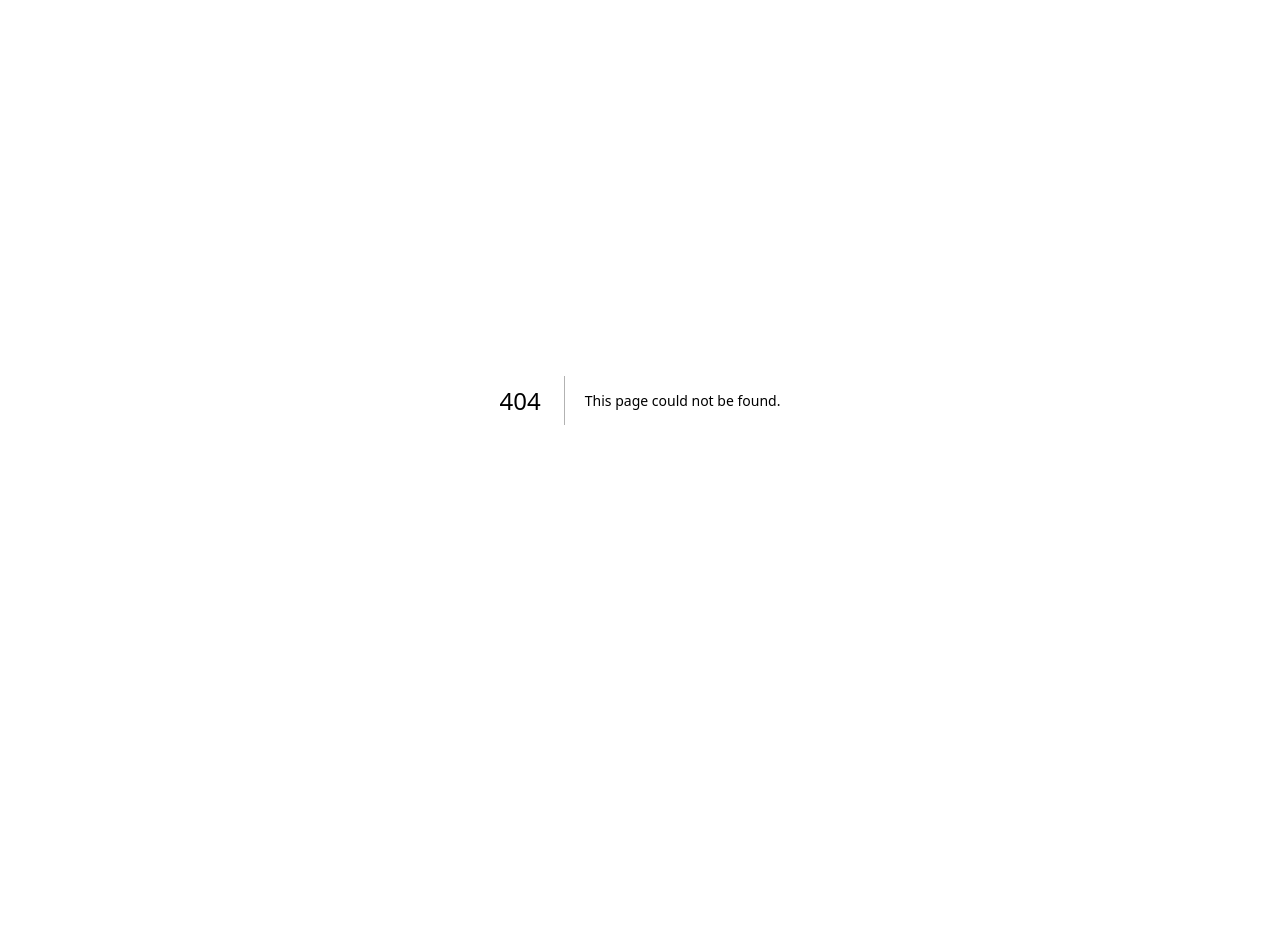
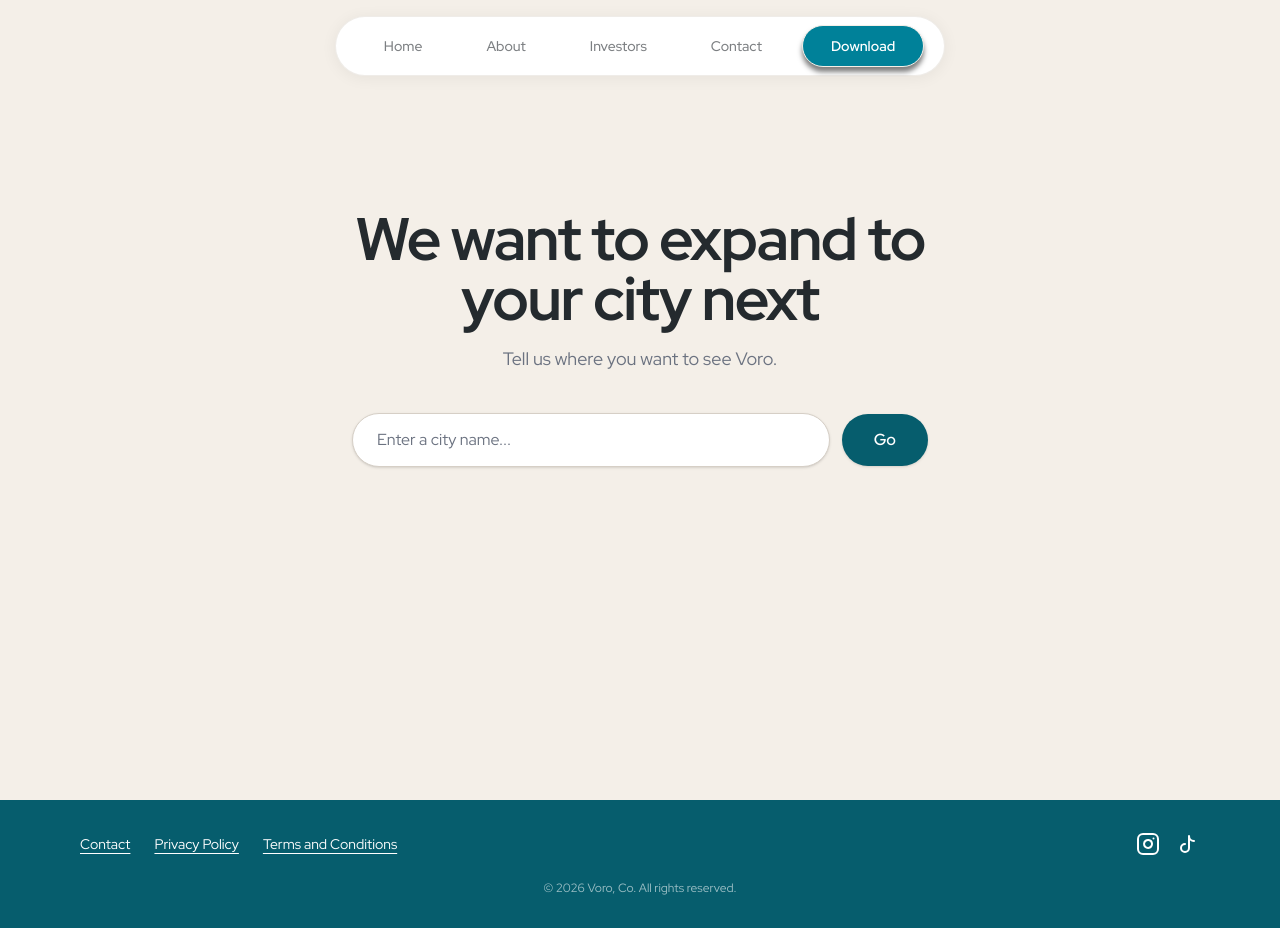
Before and after one commit to voro-club/voro-website, a Next.js app: page /vote in a window 1280 px wide. Before the commit this address had no page. Before the commit the page ends 800 px from the top, so only its background shows below. Built offline with nearby package versions, Linux system fonts and the light colour scheme.

Commit message:
vote page with API

```diff
--- a/package.json
+++ b/package.json
@@ -13,6 +13,7 @@
     "clsx": "^2.1.1",
     "lucide-react": "^0.577.0",
     "next": "16.1.6",
+    "nodemailer": "^8.0.2",
     "radix-ui": "^1.4.3",
     "react": "19.2.3",
     "react-dom": "19.2.3",
@@ -21,6 +22,7 @@
   "devDependencies": {
     "@tailwindcss/postcss": "^4",
     "@types/node": "^20",
+    "@types/nodemailer": "^7.0.11",
     "@types/react": "^19",
     "@types/react-dom": "^19",
     "babel-plugin-react-compiler": "1.0.0",
--- /dev/null
+++ b/src/app/api/vote/route.ts
@@ -0,0 +1,80 @@
+import { NextResponse } from "next/server";
+import nodemailer from "nodemailer";
+
+const TO_EMAIL = "hello@voro.club";
+
+// Validate: non-empty, only English letters and spaces
+function isValidCity(value: unknown): value is string {
+  if (typeof value !== "string") return false;
+  const trimmed = value.trim();
+  if (!trimmed) return false;
+  return /^[a-zA-Z ]+$/.test(trimmed);
+}
+
+export async function POST(request: Request) {
+  try {
+    const body = await request.json();
+    const city = body?.city;
+
+    if (!isValidCity(city)) {
+      return NextResponse.json(
+        { error: "Invalid city" },
+        { status: 400 }
+      );
+    }
+
+    const trimmedCity = city.trim();
+
+    const host = process.env.SMTP_HOST;
+    const port = process.env.SMTP_PORT;
+    const user = process.env.SMTP_USER;
+    const pass = process.env.SMTP_PASS;
+
+    if (!host || !port || !user || !pass) {
+      console.error("Missing SMTP env: SMTP_HOST, SMTP_PORT, SMTP_USER, SMTP_PASS");
+      return NextResponse.json(
+        { error: "Server configuration error" },
+        { status: 500 }
+      );
+    }
+
+    const transporter = nodemailer.createTransport({
+      host,
+      port: Number(port),
+      secure: port === "465",
+      auth: { user, pass },
+    });
+
+    const now = new Date();
+    const dateStr = now.toLocaleString("en-US", {
+      dateStyle: "medium",
+      timeStyle: "short",
+    });
+
+    const text = [
+      "Sent via form submission from Voro",
+      "",
+      `Other: ${trimmedCity}`,
+      "",
+      dateStr,
+      "",
+      "-- Voro Team",
+      TO_EMAIL,
+    ].join("\n");
+
+    await transporter.sendMail({
+      from: `"Voro" <${user}>`,
+      to: TO_EMAIL,
+      subject: "Form Submission - Vote For Your City Form",
+      text,
+    });
+
+    return NextResponse.json({ ok: true });
+  } catch (err) {
+    console.error("Vote API error:", err);
+    return NextResponse.json(
+      { error: "Failed to send" },
+      { status: 500 }
+    );
+  }
+}
--- /dev/null
+++ b/src/app/vote/page.tsx
@@ -0,0 +1,129 @@
+"use client";
+
+import { useState, useRef } from "react";
+import { SiteNav } from "@/components/sections/SiteNav";
+import { Footer } from "@/components/sections/Footer";
+
+export default function VotePage() {
+  const [city, setCity] = useState("");
+  const [submitted, setSubmitted] = useState(false);
+  const [showEmptyError, setShowEmptyError] = useState(false);
+  const [sending, setSending] = useState(false);
+  const [error, setError] = useState<string | null>(null);
+  const inputRef = useRef<HTMLInputElement>(null);
+
+  const handleSubmit = async (e: React.FormEvent) => {
+    e.preventDefault();
+    const trimmed = city.trim();
+    if (!trimmed) {
+      setShowEmptyError(true);
+      inputRef.current?.focus();
+      return;
+    }
+
+    setShowEmptyError(false);
+    setError(null);
+    setSending(true);
+
+    try {
+      const res = await fetch("/api/vote", {
+        method: "POST",
+        headers: { "Content-Type": "application/json" },
+        body: JSON.stringify({ city: trimmed }),
+      });
+
+      const data = await res.json().catch(() => ({}));
+
+      if (!res.ok) {
+        setError(data?.error === "Invalid city" ? "Please enter a valid city name" : "Something went wrong. Try again.");
+        return;
+      }
+
+      setSubmitted(true);
+      setCity("");
+      setTimeout(() => setSubmitted(false), 3000);
+    } catch {
+      setError("Something went wrong. Try again.");
+    } finally {
+      setSending(false);
+    }
+  };
+
+  return (
+    <main className="min-h-screen font-sans">
+      <SiteNav />
+
+      <section className="flex min-h-screen flex-col items-center justify-center px-6 md:px-12 lg:px-20">
+        <div className="mx-auto w-full max-w-xl text-center">
+          <h1 className="text-4xl font-bold tracking-tight text-foreground sm:text-5xl md:text-6xl">
+            We want to expand to your city next
+          </h1>
+
+          <p className="mt-4 text-lg text-muted-foreground">
+            Tell us where you want to see Voro.
+          </p>
+
+          <form
+            onSubmit={handleSubmit}
+            className="mt-10 flex flex-col items-center gap-3"
+          >
+            <div className="flex w-full items-center gap-3">
+              <input
+                ref={inputRef}
+                type="text"
+                value={city}
+                onChange={(e) => {
+                  const next = e.target.value.replace(/[^a-zA-Z ]/g, "");
+                  setCity(next);
+                  if (showEmptyError) setShowEmptyError(false);
+                }}
+                placeholder="Enter a city name..."
+                aria-invalid={showEmptyError}
+                aria-describedby={showEmptyError ? "city-error" : undefined}
+                className={`flex-1 rounded-full border bg-white px-6 py-3.5 text-base text-foreground placeholder:text-muted-foreground shadow-sm outline-none transition-shadow focus:ring-2 focus:ring-primary/30 focus:border-primary ${
+                  showEmptyError
+                    ? "border-destructive focus:border-destructive focus:ring-destructive/30"
+                    : "border-border"
+                }`}
+              />
+              <button
+                type="submit"
+                disabled={sending}
+                className="cursor-pointer shrink-0 rounded-full bg-primary px-8 py-3.5 text-base font-semibold text-primary-foreground shadow-sm transition-all duration-150 hover:bg-[#054d5b] active:scale-95 disabled:cursor-not-allowed disabled:opacity-60 disabled:pointer-events-none"
+              >
+                {sending ? "Sending…" : "Go"}
+              </button>
+            </div>
+
+            <div className="flex min-h-11 w-full items-center justify-center">
+              {showEmptyError && (
+                <p
+                  id="city-error"
+                  role="alert"
+                  className="w-1/2 min-w-0 rounded-full bg-foreground px-4 py-2 text-center text-sm font-medium text-white shadow-[0_2px_16px_rgba(0,0,0,0.06)] animate-in fade-in zoom-in-95 duration-200"
+                >
+                  Please enter a city name
+                </p>
+              )}
+            </div>
+          </form>
+
+          <div className="mt-6 flex min-h-11 items-center justify-center">
+            {submitted && (
+              <p className="text-sm font-medium text-primary animate-in fade-in duration-300">
+                Thanks for voting
+              </p>
+            )}
+            {error && (
+              <p className="text-sm font-medium text-destructive animate-in fade-in duration-300">
+                {error}
+              </p>
+            )}
+          </div>
+        </div>
+      </section>
+
+      <Footer />
+    </main>
+  );
+}
```
Also changed, not shown: 1 other file (tests, documents, lock files or other folders).
